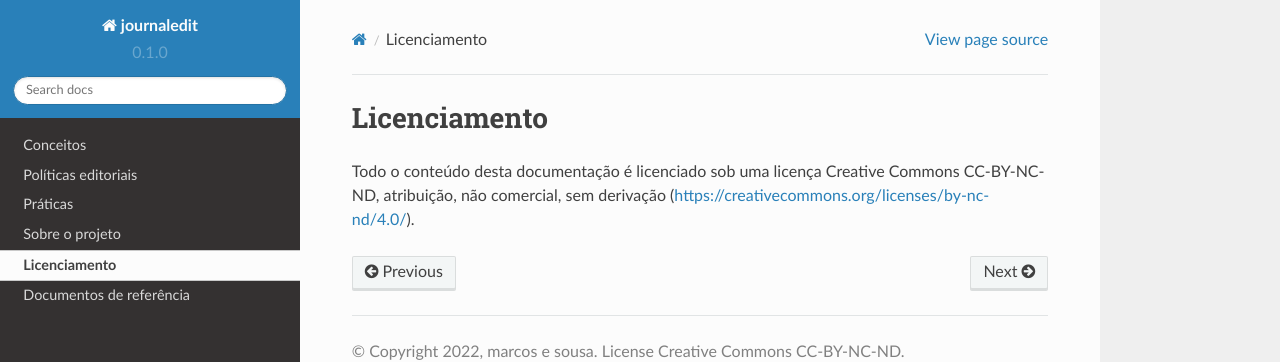
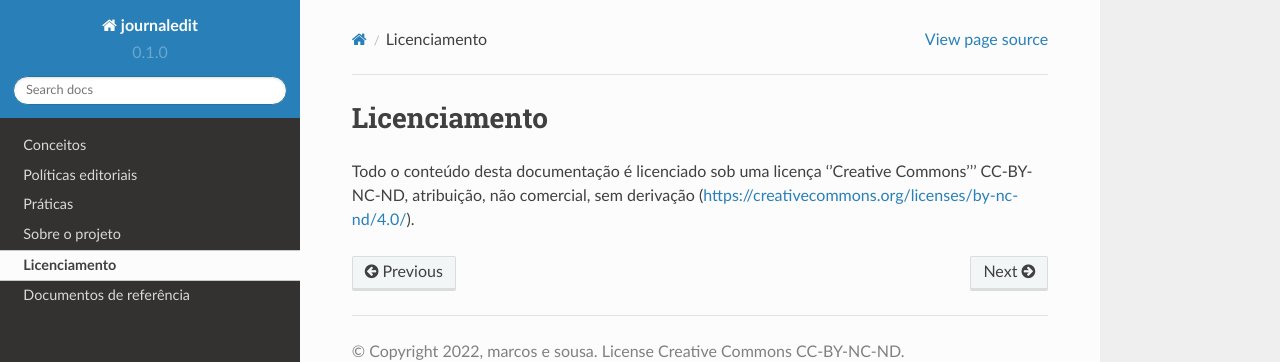
Before and after one commit to marcosesousa/journaledit, a Sphinx documentation site: the page built from docs/source/license.rst, in a window 1280 px wide. Shown: the top 362 px of the page. Built offline with Sphinx 7.4.7 and the Read the Docs theme 2.0.0, drawn with Linux system fonts in a browser that asks for light colours.

Commit message:
licenciamento

```diff
--- a/docs/source/license.rst
+++ b/docs/source/license.rst
@@ -2,4 +2,4 @@
 Licenciamento
 =============
 
-Todo o conteúdo desta documentação é licenciado sob uma licença Creative Commons CC-BY-NC-ND, atribuição, não comercial, sem derivação (https://creativecommons.org/licenses/by-nc-nd/4.0/).
+Todo o conteúdo desta documentação é licenciado sob uma licença ''Creative Commons''' CC-BY-NC-ND, atribuição, não comercial, sem derivação (https://creativecommons.org/licenses/by-nc-nd/4.0/).
```
